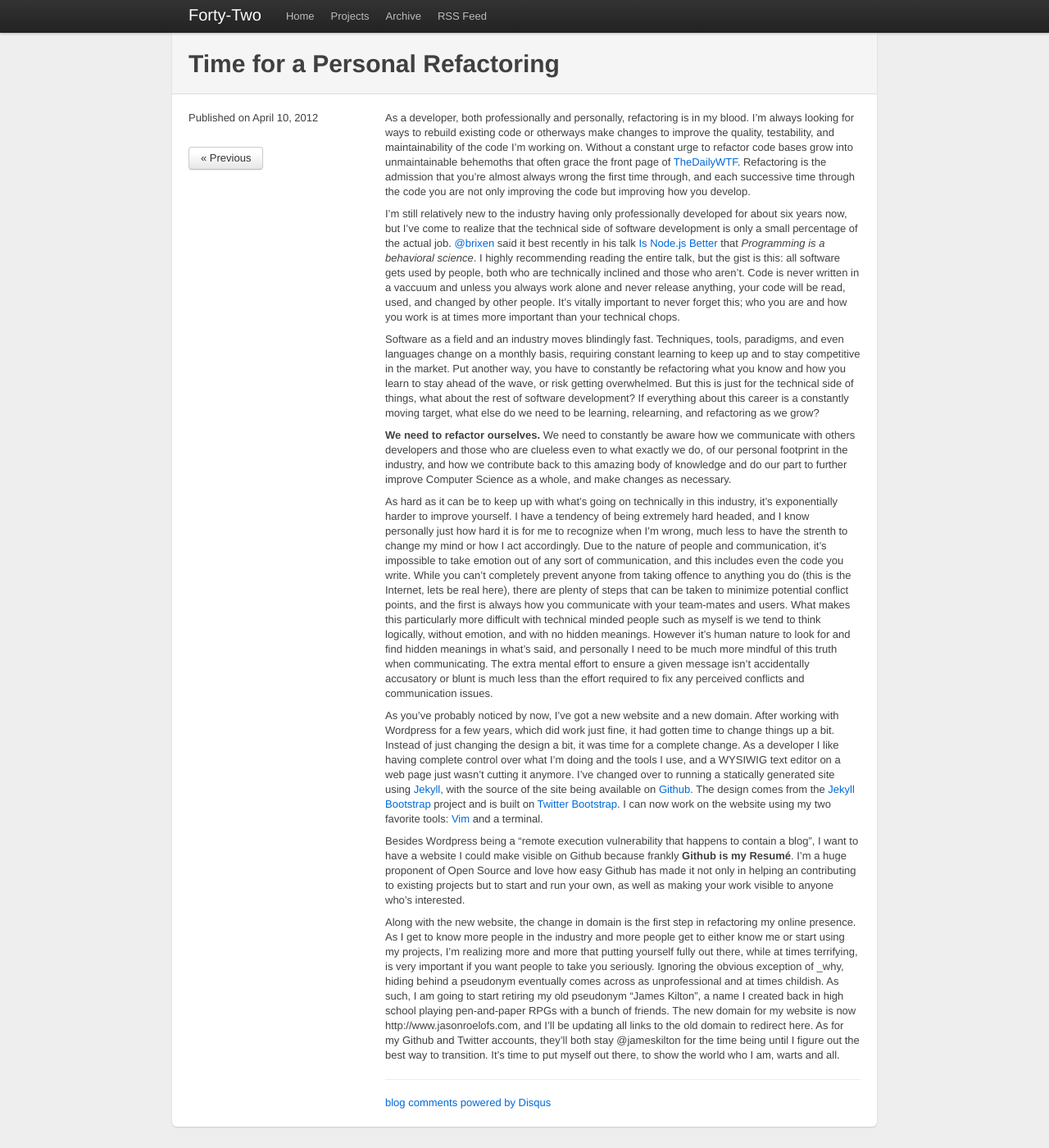
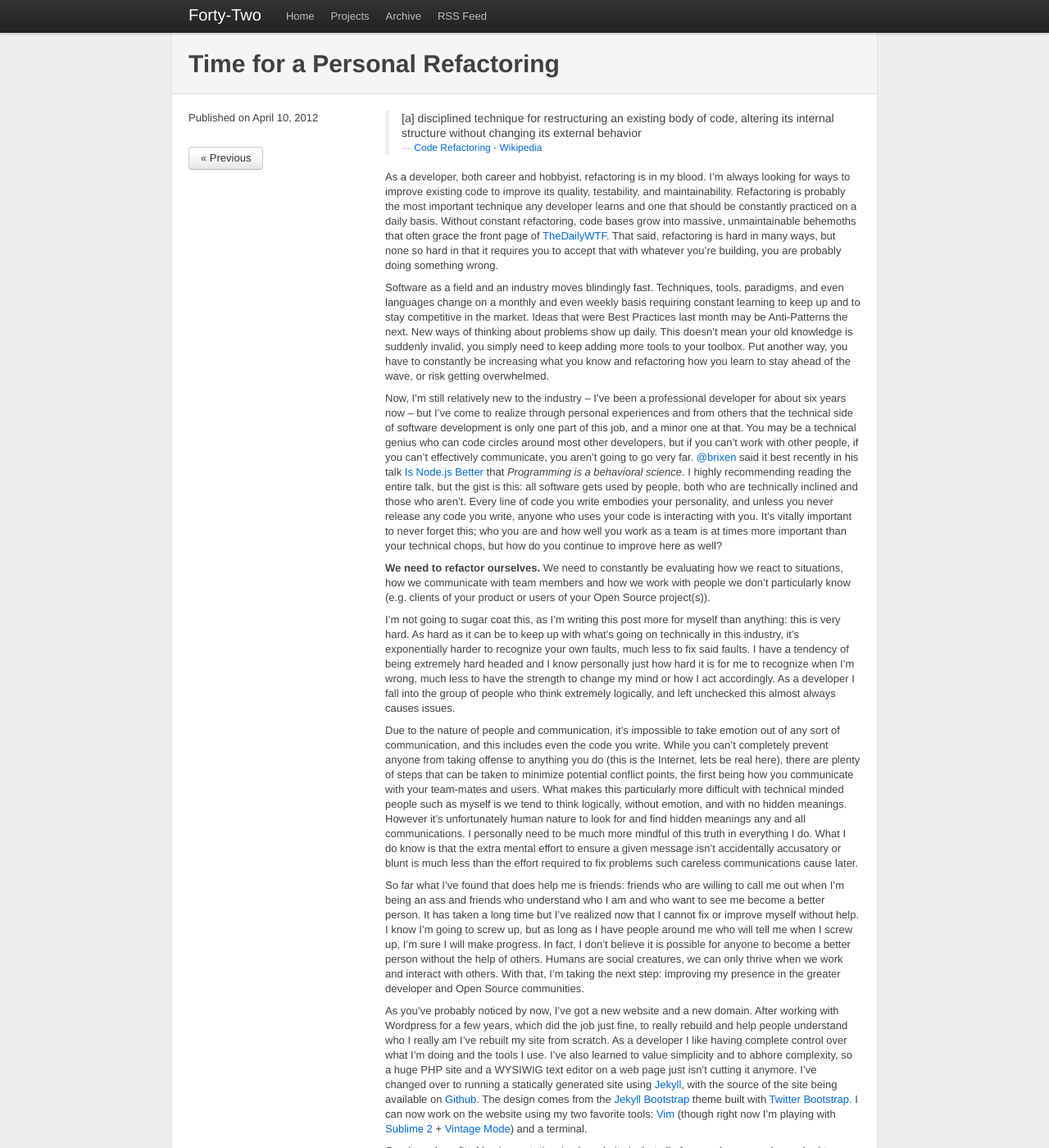
Before and after one commit to jasonroelofs/website, a Jekyll site: the page built from _posts/2012-04-10-time-for-a-personal-refactoring.markdown, in a window 1280 px wide and 1400 px high. Shown: the whole window at 82% size. Built offline with Jekyll 4.4.1, drawn with Linux system fonts in a browser that asks for light colours; Markdown is read by kramdown in place of the engine named in the settings; comment, search, counter and statistics services are not loaded; some of the changed text lies outside the part shown.

Commit message:
Update new post

```diff
--- a/_posts/2012-04-10-time-for-a-personal-refactoring.markdown
+++ b/_posts/2012-04-10-time-for-a-personal-refactoring.markdown
@@ -4,18 +4,27 @@ title: Time for a Personal Refactoring
 published: true
 ---
 
-As a developer, both professionally and personally, refactoring is in my blood. I'm always looking for ways to rebuild existing code or otherways make changes to improve the quality, testability, and maintainability of the code I'm working on. Without a constant urge to refactor code bases grow into unmaintainable behemoths that often grace the front page of [TheDailyWTF](http://www.thedailywtf.com). Refactoring is the admission that you're almost always wrong the first time through, and each successive time through the code you are not only improving the code but improving how you develop.
+> [a] disciplined technique for restructuring an existing body of code, altering its internal structure without changing its external behavior
+> <small>[Code Refactoring - Wikipedia](http://en.wikipedia.org/wiki/Code_refactoring)</small>
 
-I'm still relatively new to the industry having only professionally developed for about six years now, but I've come to realize that the technical side of software development is only a small percentage of the actual job. [@brixen](http://twitter.com/brixen) said it best recently in his talk [Is Node.js Better](http://brixen.io/2012/4/9/is_node_js_better) that *Programming is a behavioral science*. I highly recommending reading the entire talk, but the gist is this: all software gets used by people, both who are technically inclined and those who aren't. Code is never written in a vaccuum and unless you always work alone and never release anything, your code will be read, used, and changed by other people. It's vitally important to never forget this; who you are and how you work is at times more important than your technical chops.
+As a developer, both career and hobbyist, refactoring is in my blood. I'm always looking for ways to improve existing code to improve its quality, testability, and maintainability. Refactoring is probably the most important technique any developer learns and one that should be constantly practiced on a daily basis. Without constant refactoring, code bases grow into massive, unmaintainable behemoths that often grace the front page of [TheDailyWTF](http://www.thedailywtf.com). That said, refactoring is hard in many ways, but none so hard in that it requires you to accept that with whatever you're building, you are probably doing something wrong.
 
-Software as a field and an industry moves blindingly fast. Techniques, tools, paradigms, and even languages change on a monthly basis,  requiring constant learning to keep up and to stay competitive in the market. Put another way, you have to constantly be refactoring what you know and how you learn to stay ahead of the wave, or risk getting overwhelmed. But this is just for the technical side of things, what about the rest of software development? If everything about this career is a constantly moving target, what else do we need to be learning, relearning, and refactoring as we grow?
+Software as a field and an industry moves blindingly fast. Techniques, tools, paradigms, and even languages change on a monthly and even  weekly basis requiring constant learning to keep up and to stay competitive in the market. Ideas that were Best Practices last month may be Anti-Patterns the next. New ways of thinking about problems show up daily. This doesn't mean your old knowledge is suddenly invalid, you simply need to keep adding more tools to your toolbox. Put another way, you have to constantly be increasing what you know and refactoring how you learn to stay ahead of the wave, or risk getting overwhelmed.
 
-**We need to refactor ourselves.** We need to constantly be aware how we communicate with others developers and those who are clueless even to what exactly we do, of our personal footprint in the industry, and how we contribute back to this amazing body of knowledge and do our part to further improve Computer Science as a whole, and make changes as necessary.
+Now, I'm still relatively new to the industry -- I've been a professional developer for about six years now -- but I've come to realize through personal experiences and from others that the technical side of software development is only one part of this job, and a minor one at that. You may be a technical genius who can code circles around most other developers, but if you can't work with other people, if you can't effectively communicate, you aren't going to go very far. [@brixen](http://twitter.com/brixen) said it best recently in his talk [Is Node.js Better](http://brixen.io/2012/4/9/is_node_js_better) that *Programming is a behavioral science*. I highly recommending reading the entire talk, but the gist is this: all software gets used by people, both who are technically inclined and those who aren't. Every line of code you write embodies your personality, and unless you never release any code you write, anyone who uses your code is interacting with you. It's vitally important to never forget this; who you are and how well you work as a team is at times more important than your technical chops, but how do you continue to improve here as well?
 
-As hard as it can be to keep up with what's going on technically in this industry, it's exponentially harder to improve yourself. I have a tendency of being extremely hard headed, and I know personally just how hard it is for me to recognize when I'm wrong, much less to have the strenth to change my mind or how I act accordingly. Due to the nature of people and communication, it's impossible to take emotion out of any sort of communication, and this includes even the code you write. While you can't completely prevent anyone from taking offence to anything you do (this is the Internet, lets be real here), there are plenty of steps that can be taken to minimize potential conflict points, and the first is always how you communicate with your team-mates and users. What makes this particularly more difficult with technical minded people such as myself is we tend to think logically, without emotion, and with no hidden meanings. However it's human nature to look for and find hidden meanings in what's said, and personally I need to be much more mindful of this truth when communicating. The extra mental effort to ensure a given message isn't accidentally accusatory or blunt is much less than the effort required to fix any perceived conflicts and communication issues.
+**We need to refactor ourselves.** We need to constantly be evaluating how we react to situations, how we communicate with team members and how we work with people we don't particularly know (e.g. clients of your product or users of your Open Source project(s)).
 
-As you've probably noticed by now, I've got a new website and a new domain. After working with Wordpress for a few years, which did work just fine, it had gotten time to change things up a bit. Instead of just changing the design a bit, it was time for a complete change. As a developer I like having complete control over what I'm doing and the tools I use, and a WYSIWIG text editor on a web page just wasn't cutting it anymore. I've changed over to running a statically generated site using [Jekyll](https://github.com/mojombo/jekyll), with the source of the site being available on [Github](https://github.com/jameskilton/website). The design comes from the [Jekyll Bootstrap](http://jekyllbootstrap.com/) project and is built on [Twitter Bootstrap](http://twitter.github.com/bootstrap/). I can now work on the website using my two favorite tools: [Vim](http://vim.org) and a terminal.
+I'm not going to sugar coat this, as I'm writing this post more for myself than anything: this is very hard. As hard as it can be to keep up with what's going on technically in this industry, it's exponentially harder to recognize your own faults, much less to fix said faults. I have a tendency of being extremely hard headed and I know personally just how hard it is for me to recognize when I'm wrong, much less to have the strength to change my mind or how I act accordingly. As a developer I fall into the group of people who think extremely logically, and left unchecked this almost always causes issues.
 
-Besides Wordpress being a "remote execution vulnerability that happens to contain a blog", I want to have a website I could make visible on Github because frankly **Github is my Resumé**. I'm a huge proponent of Open Source and love how easy Github has made it not only in helping an contributing to existing projects but to start and run your own, as well as making your work visible to anyone who's interested.
+Due to the nature of people and communication, it's impossible to take emotion out of any sort of communication, and this includes even the code you write. While you can't completely prevent anyone from taking offense to anything you do (this is the Internet, lets be real here), there are plenty of steps that can be taken to minimize potential conflict points, the first being how you communicate with your team-mates and users. What makes this particularly more difficult with technical minded people such as myself is we tend to think logically, without emotion, and with no hidden meanings. However it's unfortunately human nature to look for and find hidden meanings any and all communications. I personally need to be much more mindful of this truth in everything I do. What I do know is that the extra mental effort to ensure a given message isn't accidentally accusatory or blunt is much less than the effort required to fix problems such careless communications cause later.
 
-Along with the new website, the change in domain is the first step in refactoring my online presence. As I get to know more people in the industry and more people get to either know me or start using my projects, I'm realizing more and more that putting yourself fully out there, while at times terrifying, is very important if you want people to take you seriously. Ignoring the obvious exception of _why, hiding behind a pseudonym eventually comes across as unprofessional and at times childish. As such, I am going to start retiring my old pseudonym "James Kilton", a name I created back in high school playing pen-and-paper RPGs with a bunch of friends. The new domain for my website is now http://www.jasonroelofs.com, and I'll be updating all links to the old domain to redirect here. As for my Github and Twitter accounts, they'll both stay @jameskilton for the time being until I figure out the best way to transition. It's time to put myself out there, to show the world who I am, warts and all.
+So far what I've found that does help me is friends: friends who are willing to call me out when I'm being an ass and friends who understand who I am and who want to see me become a better person. It has taken a long time but I've realized now that I cannot fix or improve myself without help. I know I'm going to screw up, but as long as I have people around me who will tell me when I screw up, I'm sure I will make progress. In fact, I don't believe it is possible for anyone to become a better person without the help of others. Humans are social creatures, we can only thrive when we work and interact with others. With that, I'm taking the next step: improving my presence in the greater developer and Open Source communities.
+
+As you've probably noticed by now, I've got a new website and a new domain. After working with Wordpress for a few years, which did the job just fine, to really rebuild and help people understand who I really am I've rebuilt my site from scratch. As a developer I like having complete control over what I'm doing and the tools I use. I've also learned to value simplicity and to abhore complexity, so a huge PHP site and a WYSIWIG text editor on a web page just isn't cutting it anymore. I've changed over to running a statically generated site using [Jekyll](https://github.com/mojombo/jekyll), with the source of the site being available on [Github](https://github.com/jameskilton/website). The design comes from the [Jekyll Bootstrap](http://jekyllbootstrap.com/) theme built with [Twitter Bootstrap](http://twitter.github.com/bootstrap/). I can now work on the website using my two favorite tools: [Vim](http://vim.org) (though right now I'm playing with [Sublime 2](http://www.sublimetext.com/) + [Vintage Mode](http://www.sublimetext.com/docs/2/vintage.html)) and a terminal.
+
+One huge benefit of having a static, simple website is that all of my work can now be pushed to Github. Why is this good? Because **Github is my Resumé**. I'm a huge proponent of Open Source and love how easy Github has made it not only in helping and contributing to existing projects but in starting and running your own, as well as making your work visible to anyone who's interested. The first place I go when I'm researching a new candidate or interviewee is their Gitub (Bitbucket, et.al.) pages to see if there's anything there and what they've done. In this industry, nothing speaks like code, because even if the person is the best communicator in the world, if they can't code at all, they aren't qualified for the job. But a great developer **and** a great communicator? That's what I want to be.
+
+Along with the new website design, I've changed the domain of my website to [jasonroelofs.com](http://www.jasonroelofs.com). As I get to know more people in the industry and more people get to either know me or start using my projects, I've ended up confusing people with my current pseudonym "jameskilton". It's not obviously a pseudonym, and it doesn't help that there are people out there who do have the name "James Kilton". I've also read that it's more professional to use your real name, though I'm not sure how much it matters these days. Either way I will be working towards retiring my old pseudonym, starting with a new website domain. I'll be updating Twitter and my email addresses soon. I'm not sure what to do about Github quite yet, as it's much harder to announce there that the account name is changing. Suggestions are welcome.
+
+So hi! I'm Jason Roelofs. I love Ruby and I love Open Source. I'm extremely hard headed and can come across as an ass at times. I ask that you not take such incidents personally, but to call me out on it. Thanks!
```
